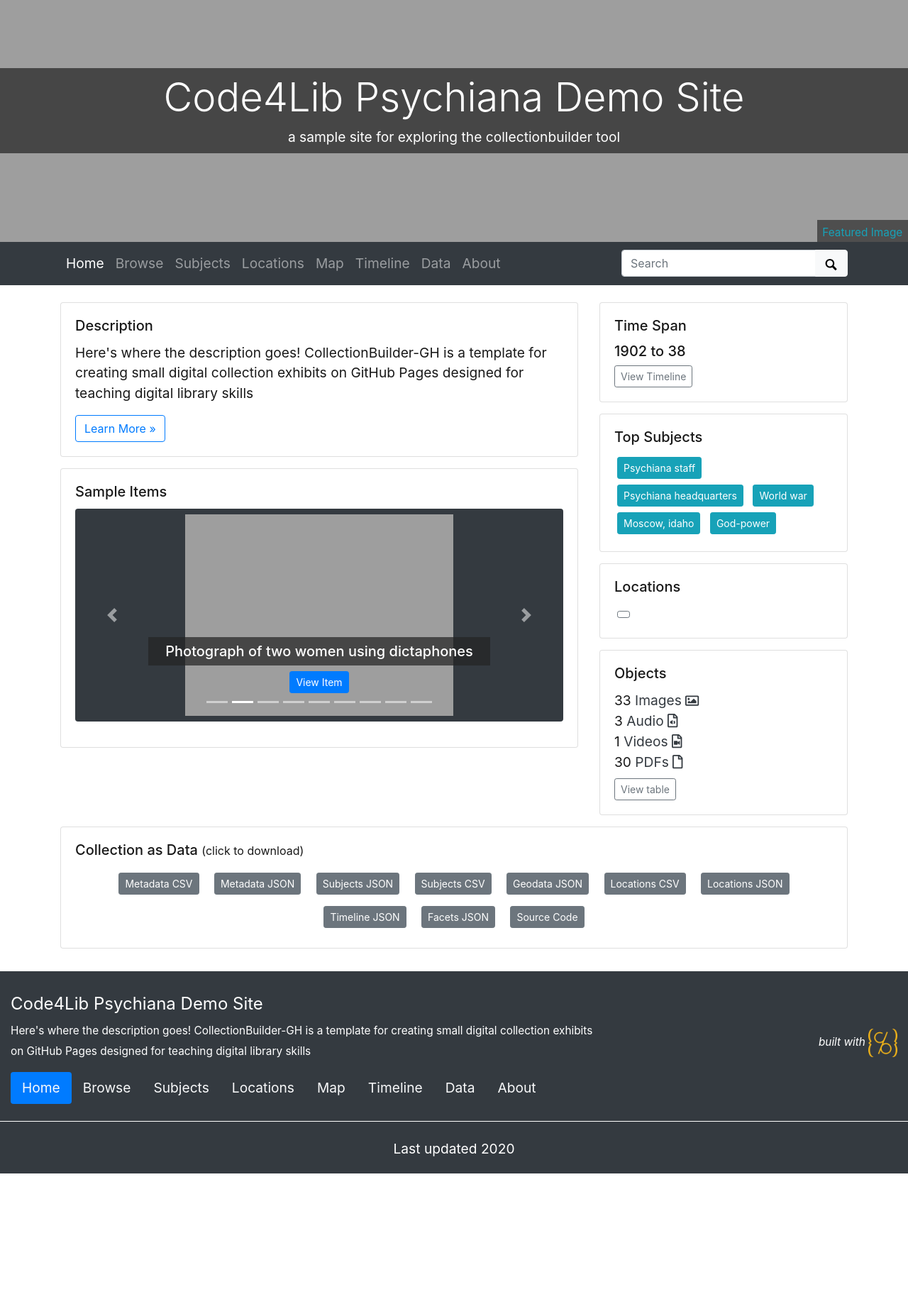
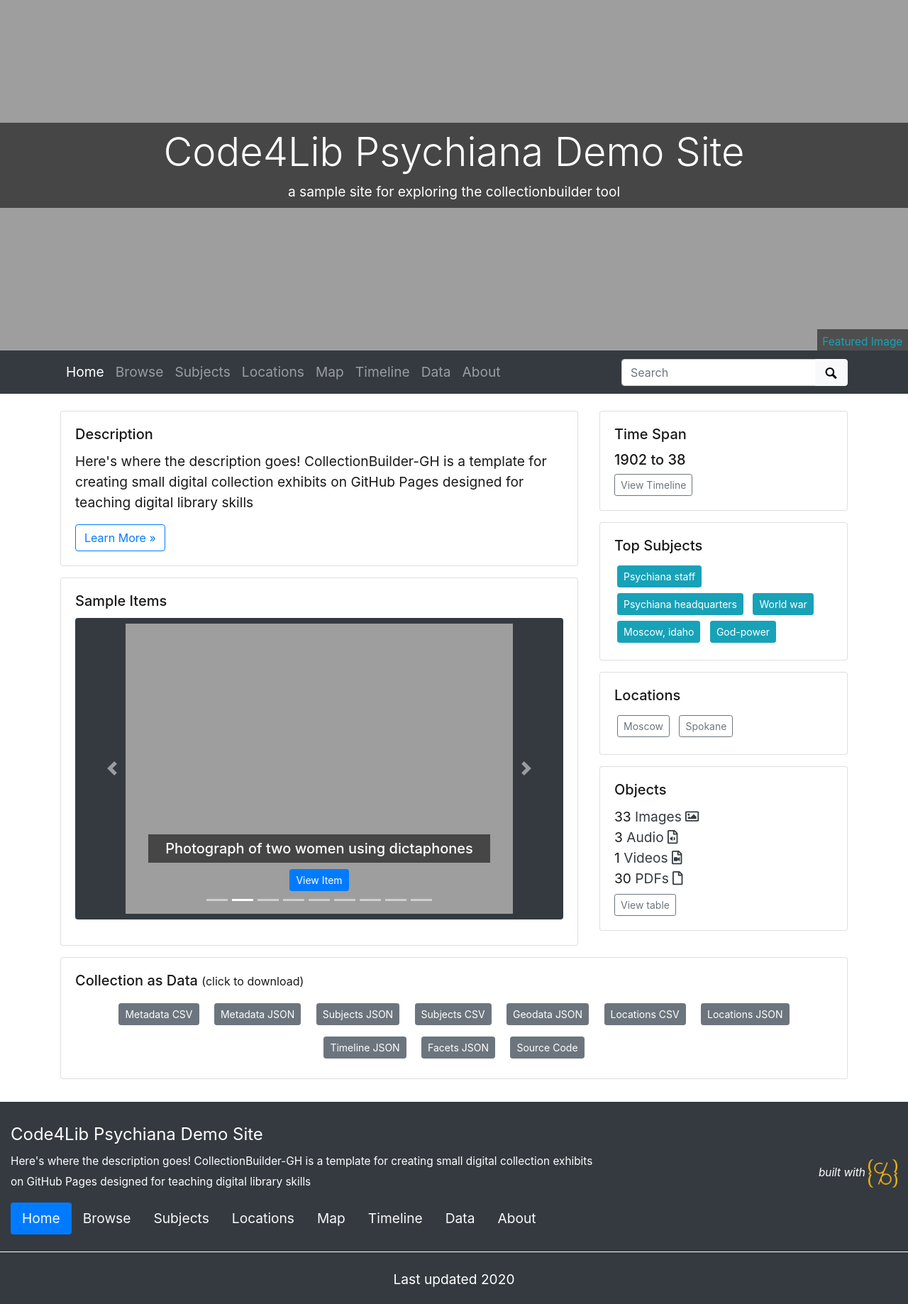
Before and after one commit to emilyewahl/c4l_cb_demo, a Jekyll site: the page built from index.md, in a window 1280 px wide. Shown: the whole page at 71% size. Built offline with Jekyll 4.4.1, drawn with Linux system fonts in a browser that asks for light colours; before the commit the page ends 1654 px from its top, so only the background shows below that.

Commit message:
updated home page

```diff
--- a/_data/theme.yml
+++ b/_data/theme.yml
@@ -8,19 +8,19 @@
 #
 # featured image is used in home page banner and in meta markup to represent the collection
 # use either an objectid (from an item in this collect), a relative location of an image in this repo, or a full url to an image elsewhere
-featured-image: demo_001
+featured-image: demo_psychiana019
 # optional: add extra padding around collection title for a larger image feature.
-home-title-y-padding: # Default is 8em
+home-title-y-padding: 9em # Default is 8em
 # optional: change position of background image, center, top, bottom
 home-banner-image-position: # Default is center
 # height of the carousel at the bottom of the home page; this is in px, but just enter a number (don't include "px"). Default is 300
-carousel-height: 300
+carousel-height: 425
 # If you'd like to feature specific subjects on the front page, fill in the below with subjects and separate them by semi-colon.
 # Otherwise, leave this blank for automatically generated subjects. For a list of subjects generated by the metadata, see data/subjects.csv
 featured-subjects: # separate by semi-colon(';')
 featured-subjects-max: 5 # set number of top subjects to display if auto generating
 # Same as subjects above. Leave blank for automatically generated locations. Or add locations you'd like to feature. For list see data/places.csv
-featured-locations: # separate by semi-colon(';')
+featured-locations: Moscow;Spokane # separate by semi-colon(';')
 featured-locations-max: 3 # set number of top locations to display if auto generating
 
 ##########
```
